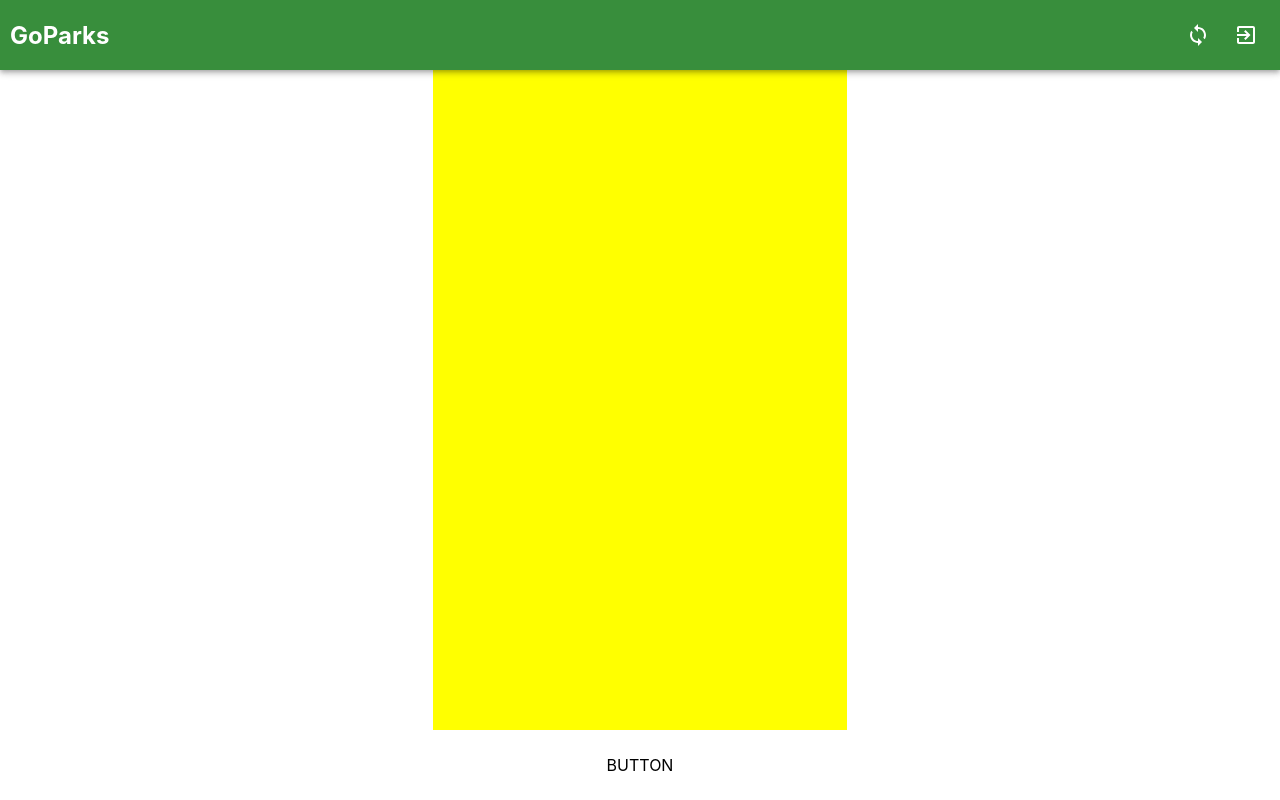
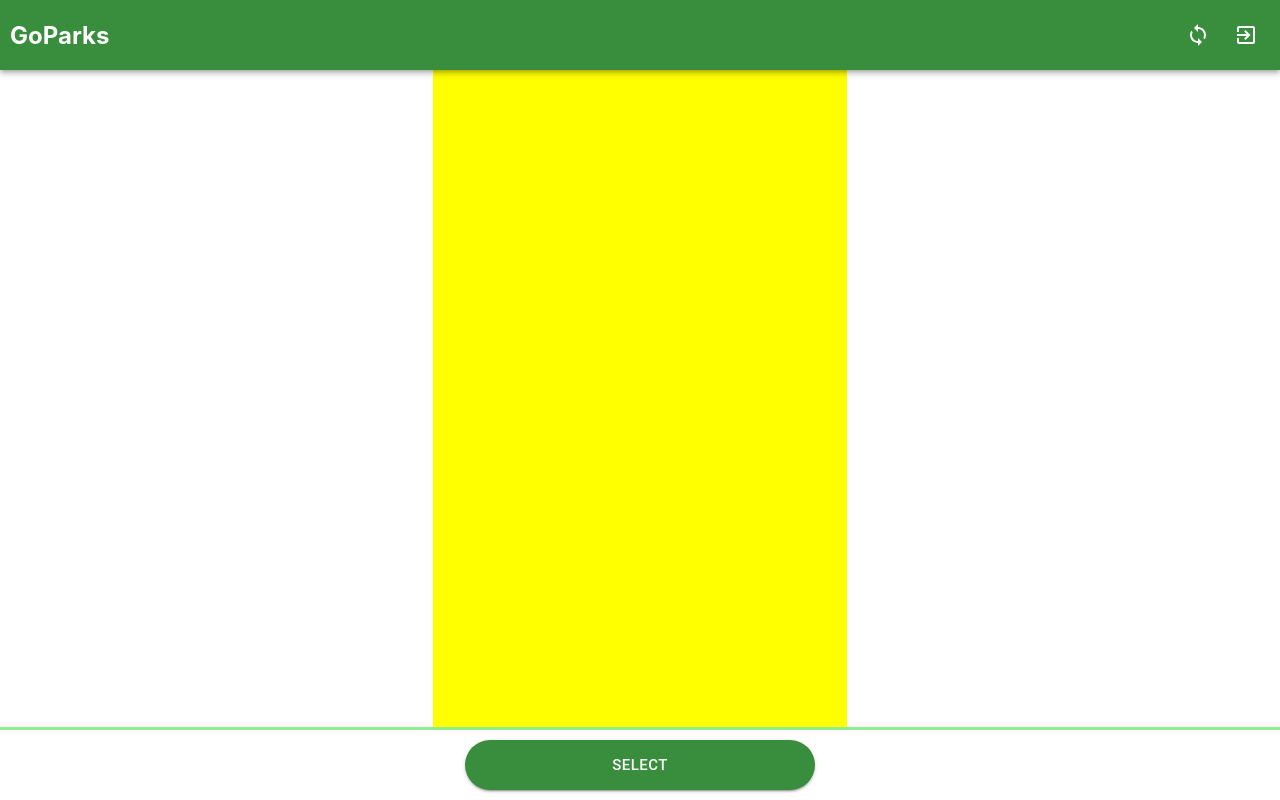
Before and after one commit to devadeka/go-parks-old, a React (Create React App) app: page /park_select in a window 1280 px wide. Built offline with nearby package versions, Linux system fonts and the light colour scheme.

Commit message:
Footer added

```diff
--- a/src/components/container/ParkSelectScreen/index.js
+++ b/src/components/container/ParkSelectScreen/index.js
@@ -5,12 +5,15 @@ import {
   BodyComponent,
   FooterComponent,
 } from '../../presentational/Page/styled';
+import { SelectButton } from './styled';
 
 const ParkSelect = () => (
   <PageComponent>
     <Header />
     <BodyComponent></BodyComponent>
-    <FooterComponent>BUTTON</FooterComponent>
+    <FooterComponent>
+      <SelectButton>SELECT</SelectButton>
+    </FooterComponent>
   </PageComponent>
 );
 
--- /dev/null
+++ b/src/components/container/ParkSelectScreen/styled.js
@@ -0,0 +1,15 @@
+import styled from 'styled-components';
+import Button from '@material-ui/core/Button';
+
+export const SelectButton = styled(Button).attrs({
+  variant: 'contained',
+  color: 'primary',
+  size: 'large',
+})`
+  &&& {
+    color: white;
+    height: 50px;
+    width: 350px;
+    border-radius: 30px;
+  }
+`;
--- a/src/components/presentational/Page/styled.js
+++ b/src/components/presentational/Page/styled.js
@@ -18,9 +18,9 @@ export const BodyComponent = styled.div`
 
 export const FooterComponent = styled.div`
   width: 100%;
-  max-width: 414px;
   height: 70px;
   display: flex;
   justify-content: center;
   align-items: center;
+  border-top: 3px solid lightgreen;
 `;
```
Also changed, not shown: 1 other file (tests, documents, lock files or other folders).
